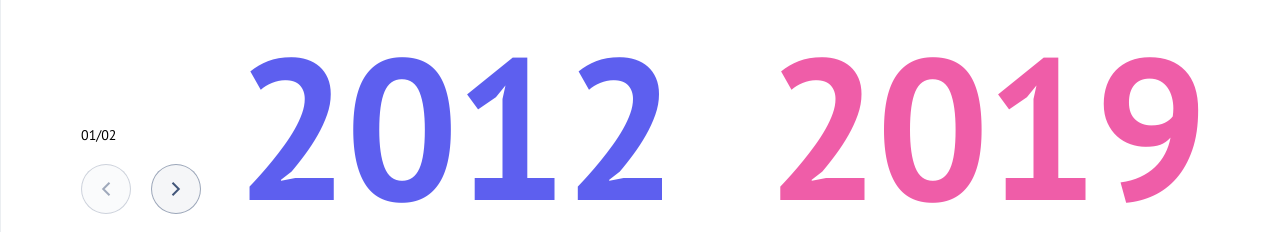
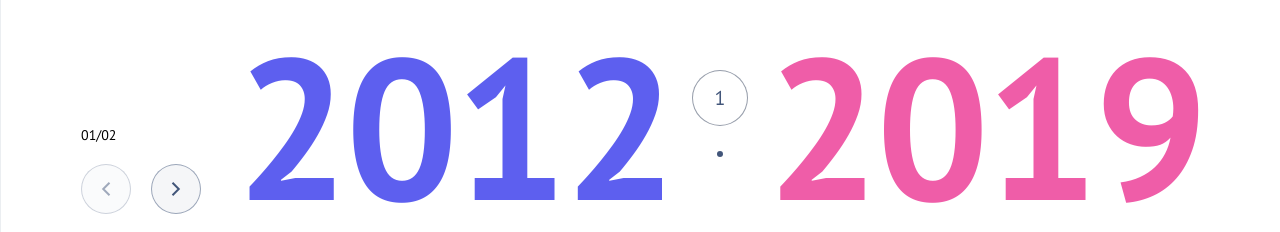
Before and after one commit to aleksandrdadaev/calendar-of-historical-events, a React (Create React App) app: page / in a window 1280 px wide. Shown: the part 354-586 px from the top of the page. Built offline with nearby package versions, Linux system fonts and the light colour scheme.

Commit message:
create bullet component

```diff
--- a/src/widgets/historical-dates/ui/main-slider/MainSlider.tsx
+++ b/src/widgets/historical-dates/ui/main-slider/MainSlider.tsx
@@ -2,18 +2,19 @@ import { FC, useState } from 'react'
 import 'swiper/css'
 import 'swiper/css/effect-fade'
 import 'swiper/css/navigation'
-import 'swiper/css/pagination'
+// import 'swiper/css/pagination'
 import 'swiper/css/virtual'
 import { EffectFade, Navigation, Pagination, Virtual } from 'swiper/modules'
 import { Swiper, SwiperSlide } from 'swiper/react'
 
 import { dates } from '@/shared/config/historical-dates.config'
 
-import { addZeroToNumber } from '../../lib/utils/add-zero-to-number.util'
 import Dates from '../dates/Dates'
 import InnerSlider from '../inner-slider/InnerSlider'
 
 import styles from './MainSlider.module.scss'
+import MainSliderBullets from './main-slider-bullets/MainSliderBullets'
+import stylesBullets from './main-slider-bullets/MainSliderBullets.module.scss'
 import MainSliderButtons from './main-slider-buttons/MainSliderButtons'
 import MainSliderFraction from './main-slider-fraction/MainSliderFraction'
 
@@ -23,6 +24,7 @@ const MainSlider: FC = () => {
 	return (
 		<div className={styles.wrapper}>
 			<Dates activeIndex={activeSlideIndex} />
+			<MainSliderBullets />
 			<div className={styles.controls}>
 				<MainSliderFraction active={activeSlideIndex} length={dates.length} />
 				<MainSliderButtons />
@@ -40,10 +42,16 @@ const MainSlider: FC = () => {
 				speed={300}
 				virtual
 				pagination={{
-					type: 'custom',
-					renderCustom: (swiper, current, total) =>
-						`${addZeroToNumber(current)}/${addZeroToNumber(total)}`,
-					el: '.main-slider-fraction',
+					clickable: true,
+					type: 'bullets',
+					el: `.${stylesBullets.wrapper}`,
+					renderBullet: (index, className) =>
+						`<button class="${className}">
+						<span class="${stylesBullets.circle}"></span>
+						<span class="${stylesBullets.number}">${index + 1}</span>
+					</button>`,
+					bulletClass: stylesBullets.bullet,
+					bulletActiveClass: stylesBullets.bulletActive,
 				}}
 				className={styles.slider}
 				allowTouchMove={false}
--- /dev/null
+++ b/src/widgets/historical-dates/ui/main-slider/main-slider-bullets/MainSliderBullets.module.scss
@@ -0,0 +1,59 @@
+.wrapper {
+	position: absolute;
+	top: 0;
+	left: 50%;
+
+	transform: translate(-50%, -50%);
+}
+
+.bullet {
+	position: relative;
+	width: 56px;
+	height: 56px;
+
+	display: flex;
+	justify-content: center;
+	align-items: center;
+
+	&.bulletActive,
+	&:hover {
+		.circle {
+			transform: scale(1);
+			border: 1px solid #303e5880;
+			background-color: #fff;
+		}
+
+		.number {
+			opacity: 1;
+		}
+	}
+}
+
+.circle {
+	position: absolute;
+	top: 0;
+	left: 0;
+
+	width: 100%;
+	height: 100%;
+	display: block;
+	border-radius: 50%;
+	background-color: #42567a;
+
+	transition:
+		transform 0.4s ease-in-out,
+		background-color 0.5s ease-in-out;
+
+	transform: scale(0.1071);
+}
+
+.number {
+	z-index: 1;
+	font-size: 20px;
+	line-height: 30px;
+	color: #42567a;
+
+	transition: opacity 0.4s ease-in-out;
+
+	opacity: 0;
+}
--- /dev/null
+++ b/src/widgets/historical-dates/ui/main-slider/main-slider-bullets/MainSliderBullets.tsx
@@ -0,0 +1,9 @@
+import { FC } from 'react'
+
+import styles from './MainSliderBullets.module.scss'
+
+const MainSliderBullets: FC = () => {
+	return <div className={styles.wrapper}></div>
+}
+
+export default MainSliderBullets
```
